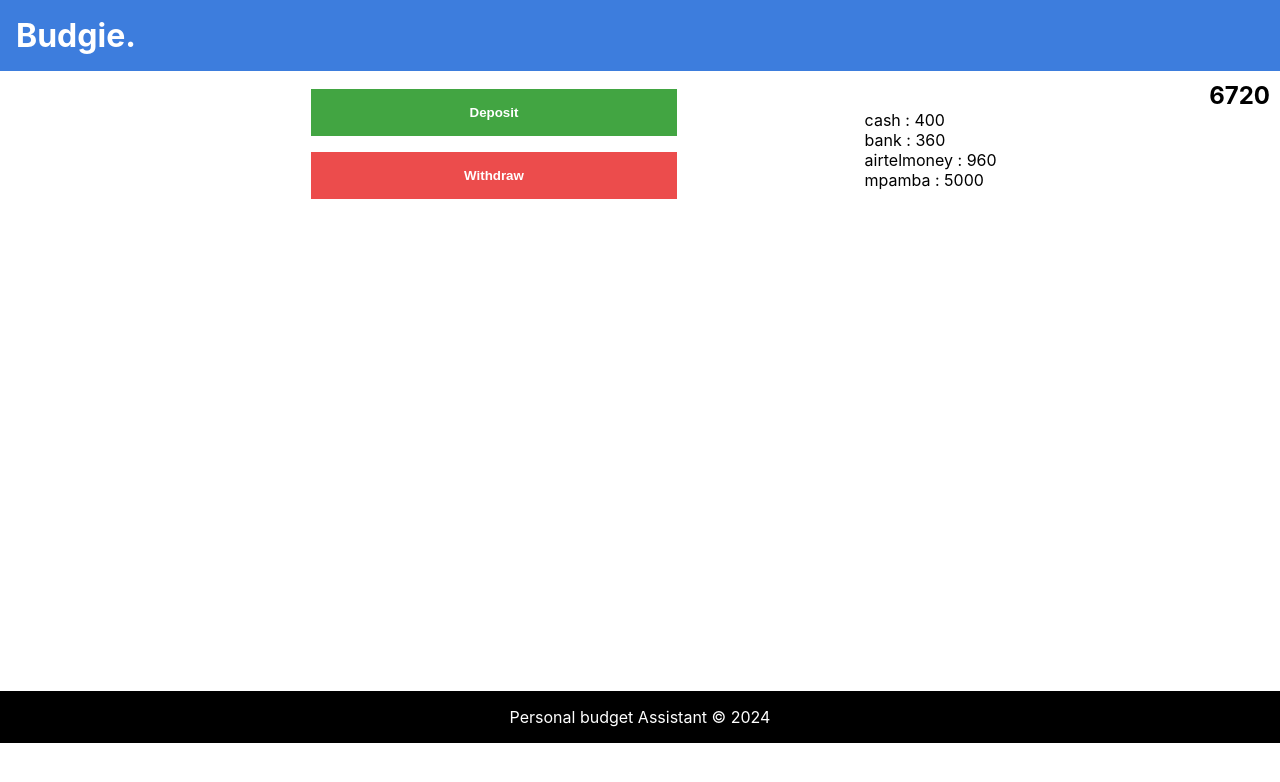
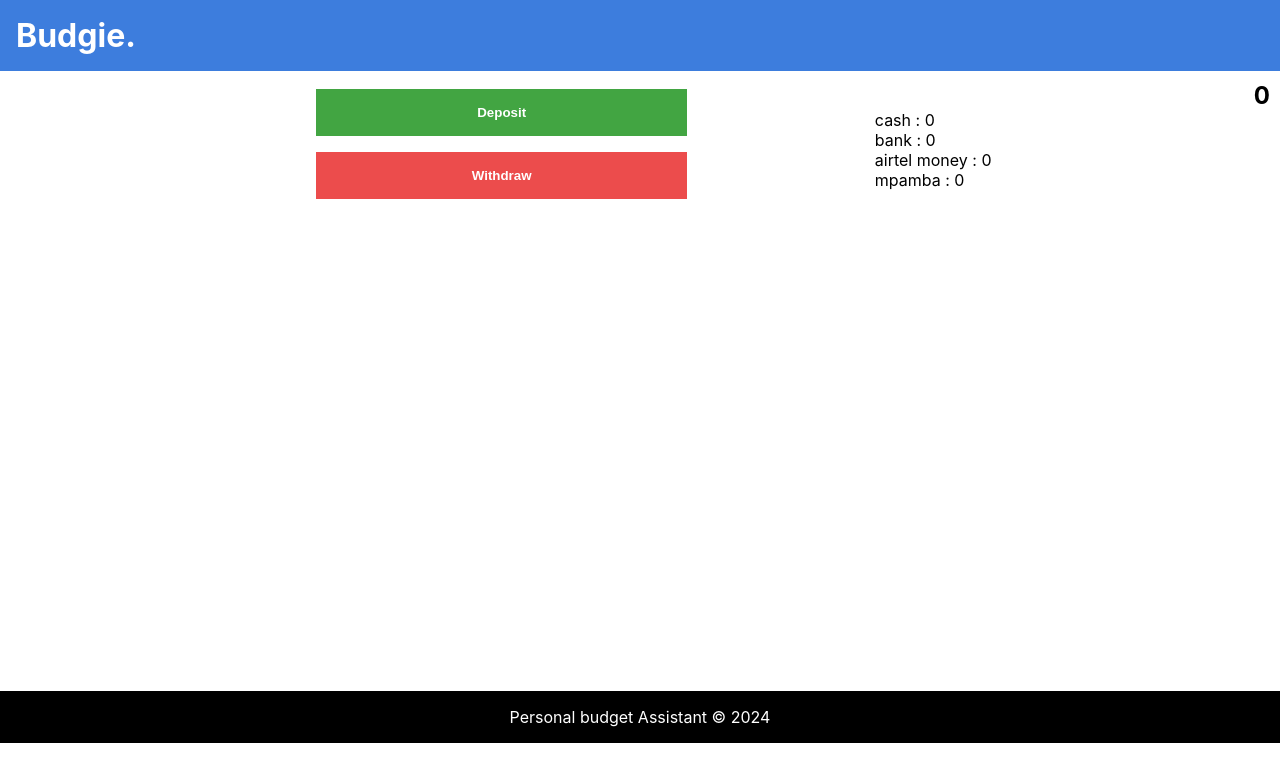
Before and after one commit to Hellie-tenny/budgie, a React (Create React App) app: page / in a window 1280 px wide. Shown: the top 782 px of the page. Built offline with nearby package versions, Linux system fonts and the light colour scheme.

Commit message:
working prototype

```diff
--- a/src/App.js
+++ b/src/App.js
@@ -5,51 +5,72 @@ import Footer from './components/Footer';
 
 
 
+
 function App() {
 
-  // states and variables
-  // const [cashBalance, setCashBalance] = useState(0);
-  // const [mpambaBalance, setMpambsBalance] = useState(0);
-  // const [bankBalance, setBankBalance] = useState(0);
-  // const [airtelMoneyBalance, setairtelMoneyBalance] = useState(0);
+  // states and other variables
   const [totalBalance, setTotalBalance] = useState(0);
-  const [balanceList, setBalanceList] = useState([]);
+  const [pockets, setPockets] = useState([]);
+  let storedPockets = [];
 
-  // object approach
-  const [pockets, setPockets] = useState([
+  useEffect(() => {
+    if (!localStorage.getItem("pockets")) {
+      // object approach sample array of objects
+      setPockets(
+        [
           {
             name: "cash",
-      value: 400
+            value: 0
           },
           {
             name: "bank",
-      value: 360
+            value: 0
           },
           {
-      name: "airtelmoney",
-      value: 960
+            name: "airtel money",
+            value: 0
           },
           {
             name: "mpamba",
-      value: 5000
+            value: 0
           }
-  ]);
+        ]
+      );
+
+      console.log("The local storage was empty, therfore pockets were set to detault value!", pockets);
+
+    } else {
+      setPockets(JSON.parse(localStorage.getItem("pockets")));
+      console.log("The local storage was found, this is the value", pockets)
+    }
+  }, [])
 
 
   useEffect(() => {
-
-    const total = pockets.reduce((acc, pocket) => {
-      return acc + pocket.value;
-    }, 0);
-
-    setTotalBalance(total);
-    console.log("POCKETS HAS CHANGED!!!!!!!!!!!!")
-
+    updateBalance();
+    console.log("use effect activated!");
   }, [pockets]);
 
   const showDepositForm = () => {
     document.getElementById('deposit-container').style.display = 'flex';
 
+  }
+
+  // this function updates pockets
+  const updatePockets = () => {
+    // updating balances
+    setPockets(JSON.parse(localStorage.getItem("pockets")));
+  }
+
+  // this function updates the total balance
+  const updateBalance = () => {
+    const total = pockets.reduce((acc, pocket) => {
+      return acc + pocket.value;
+      console.log("Balance is set")
+    }, 0);
+
+    setTotalBalance(total);
+    console.log("POCKETS HAS CHANGED!!!!!!!!!!!!");
   }
 
   return (
--- a/src/components/Deposit.js
+++ b/src/components/Deposit.js
@@ -3,9 +3,11 @@ import React, { useState } from 'react';
 
 
 const Deposit = (props) => {
+
     // states and variables
     const [depositValue, setDepositValue] = useState(0);
     const [pocket, setPocket] = useState("cash");
+    let pockets = props.pockets;
 
     console.log(props.setCashBalance);
 
@@ -18,15 +20,77 @@ const Deposit = (props) => {
     }
 
     const deposit = () => {
+
+        // updating cash balance
         if (pocket === "cash") {
-            // props.setPocket((props.pockets) =>
-            //     props.pockets.map((pocket) => {
-            //         pocket.name === "cash" ? {...pocket, value : depositValue} : pocket
-            //     }););
+
+            pockets = pockets.map((pocket) =>
+                pocket.name === "cash" ? { ...pocket, value: pocket.value + Number(depositValue) } : pocket
+            )
+
+            props.setPockets(pockets);
+
+            // adding the new array to localstorage
+            localStorage.setItem("pockets", JSON.stringify(pockets))
+
+            console.log("All your shit has been fucked over", pockets)
+
+
         }
+
+        // updating bank balance
         if (pocket === "bank") {
-            props.setBankBalance(Number(props.bankBalance) + Number(depositValue));
+
+            pockets = pockets.map((pocket) =>
+                pocket.name === "bank" ? { ...pocket, value: pocket.value + Number(depositValue) } : pocket
+            )
+
+            props.setPockets(pockets);
+
+            // adding the new array to localstorage
+            localStorage.setItem("pockets", JSON.stringify(pockets))
+
+            console.log("All your shit has been fucked over", pockets)
+
+
         }
+
+        // updating airtel money balance
+        if (pocket === "airtel money") {
+
+            pockets = pockets.map((pocket) =>
+                pocket.name === "airtel money" ? { ...pocket, value: pocket.value + Number(depositValue) } : pocket
+            )
+
+            props.setPockets(pockets);
+
+            // adding the new array to localstorage
+            localStorage.setItem("pockets", JSON.stringify(pockets))
+
+            console.log("All your shit has been fucked over", pockets)
+
+
+        }
+
+        // updating mpamba balance
+        if (pocket === "mpamba") {
+
+            pockets = pockets.map((pocket) =>
+                pocket.name === "mpamba" ? { ...pocket, value: pocket.value + Number(depositValue) } : pocket
+            )
+
+            props.setPockets(pockets);
+
+            // adding the new array to localstorage
+            localStorage.setItem("pockets", JSON.stringify(pockets))
+
+            console.log("All your shit has been fucked over", pockets)
+
+
+        }
+
+
+
     }
 
     return (
```
Lines whose indentation alone changed are shown as unchanged.
